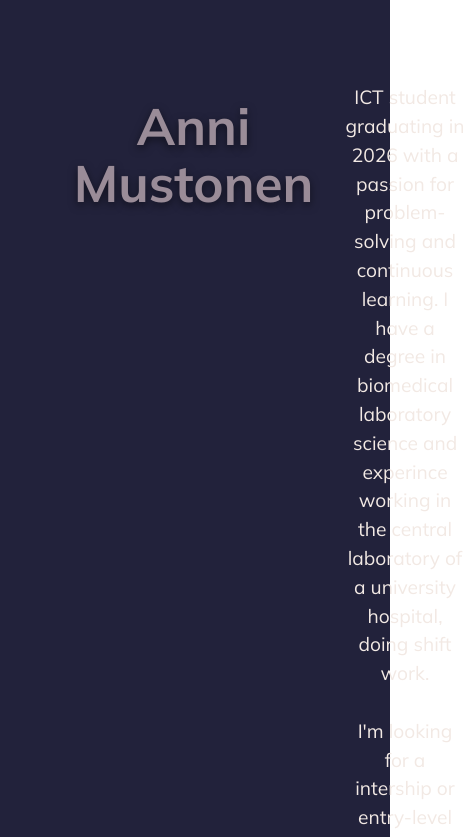
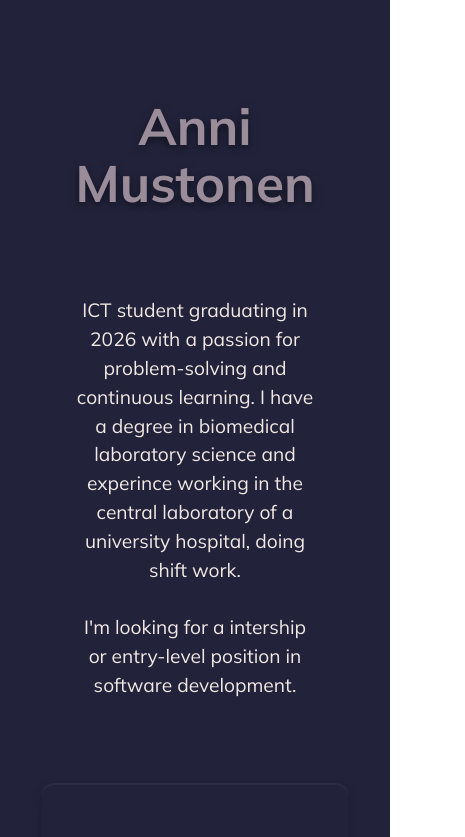
Before and after one commit to annivm/Portfolio-Website, a React (Vite) app in the folder frontend/: page / in a window 390 px wide. Shown: the top 837 px of the page, 465 px wide, since content can reach past the window. Built offline with nearby package versions, Linux system fonts and the light colour scheme.

Commit message:
CSS updates for mobile

```diff
--- a/frontend/src/components/Introduction/Introduction.css
+++ b/frontend/src/components/Introduction/Introduction.css
@@ -26,3 +26,10 @@
   opacity: 1;
   transform: translateY(0);
 }
+
+@media (max-width: 740px) {
+  .introduction {
+    flex-direction: column;
+    align-items: center;
+  }
+}
--- a/frontend/src/components/Shared/ScrollToTop/ScrollToTop.css
+++ b/frontend/src/components/Shared/ScrollToTop/ScrollToTop.css
@@ -5,8 +5,8 @@
 
 .scrollToTop {
     position: fixed;
-    bottom: 5%;
-    left: 92%;
+    bottom: 2.5em;
+    right: 5em;
     text-align: center;
     z-index: 5;
 }
@@ -14,3 +14,9 @@
 .scrollToTop:hover {
     transform: scale(1.1);
 }
+
+@media (max-width: 740px) {
+  .scrollToTop {
+    right: 2em;
+  }
+}
```
